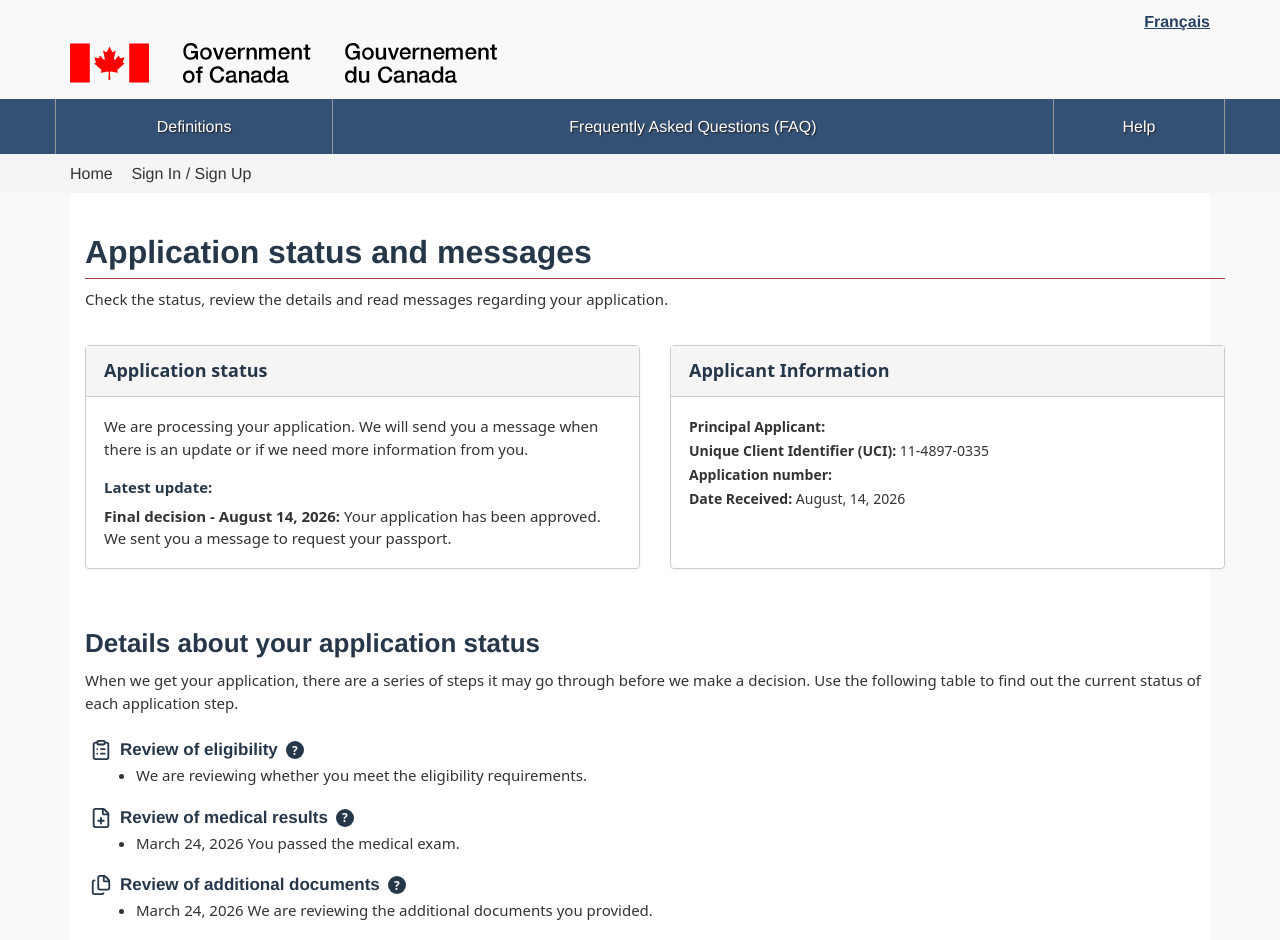
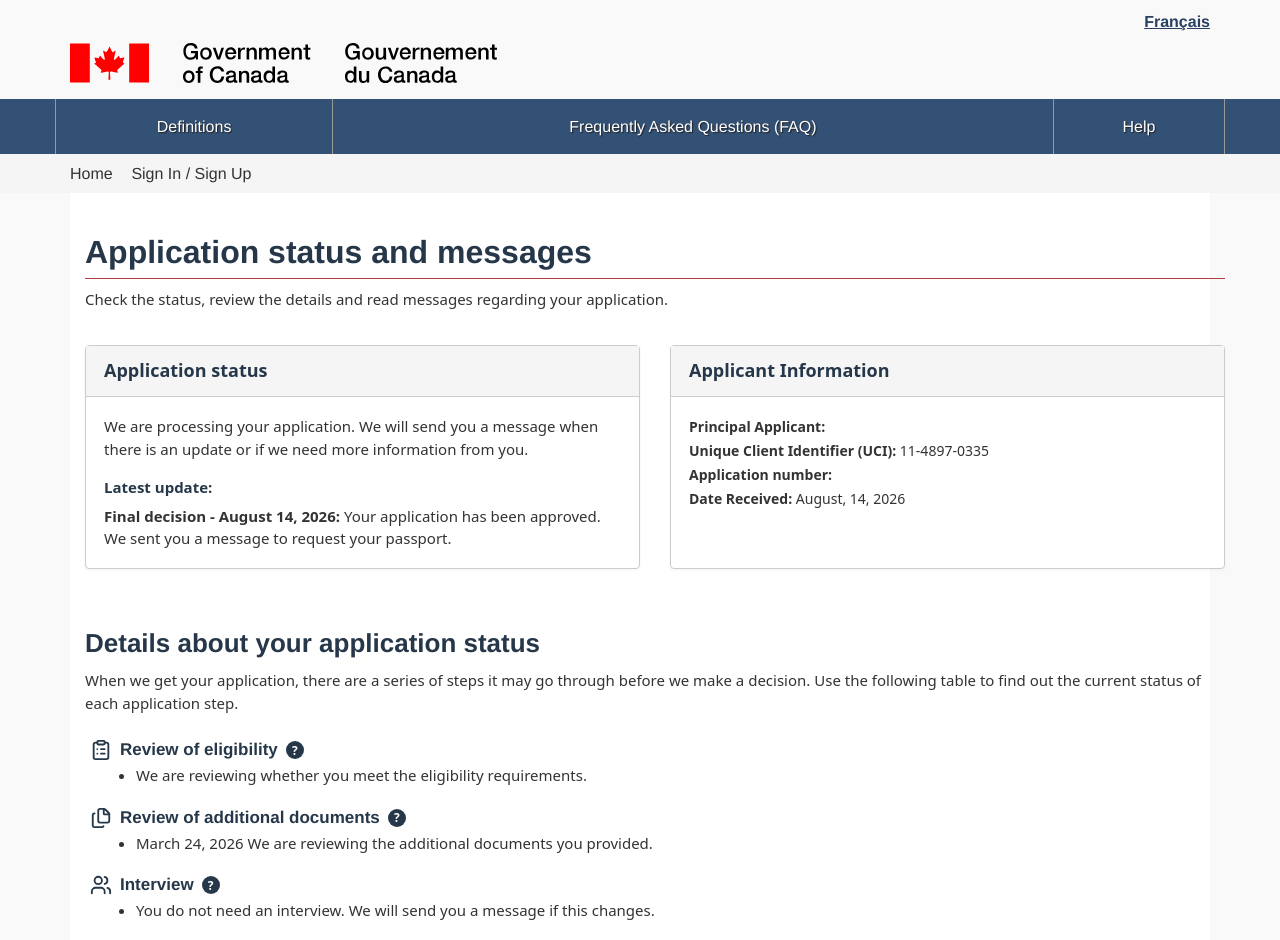
Before and after one commit to dreamvisaimmigration001-hash/ca_immigration, a React (Vite) app: page /mycic/dashboard in a window 1280 px wide. Shown: the top 940 px of the page. Built offline with nearby package versions, Linux system fonts and the light colour scheme; a web font is replaced by a local one.

Commit message:
feat: add MyCICDashboard page component for viewing application status and messages

```diff
--- a/src/pages/MyCICDashboard.jsx
+++ b/src/pages/MyCICDashboard.jsx
@@ -282,7 +282,7 @@ export default function MyCICDashboard() {
                     <strong>{t("dateReceived")}:</strong>{" "}
                     {visa?.receiveDate || "August, 14, 2026"}
                   </div>
-                  {/* {visa?.dateOfBiometricsEnrolment && (
+                  {visa?.dateOfBiometricsEnrolment && (
                     <div style={{ marginTop: "10px" }}>
                       <strong>{t("biometrics")}:</strong>
                       <ul
@@ -306,7 +306,7 @@ export default function MyCICDashboard() {
                         </li>
                       </ul>
                     </div>
-                  )} */}
+                  )}
                 </div>
               </div>
             </div>
@@ -390,9 +390,14 @@ export default function MyCICDashboard() {
               </div>
 
               {/* 2. Review of medical results */}
+              {visa?.medicalExaminationPassDate && (
                 <div style={{ marginBottom: "20px" }}>
                   <div
-                  style={{ display: "flex", alignItems: "center", gap: "8px" }}
+                    style={{
+                      display: "flex",
+                      alignItems: "center",
+                      gap: "8px",
+                    }}
                   >
                     <FilePlus size={22} style={{ color: "#26374a" }} />
                     <h3
@@ -438,6 +443,7 @@ export default function MyCICDashboard() {
                     </li>
                   </ul>
                 </div>
+              )}
 
               {/* 3. Review of additional documents */}
               <div style={{ marginBottom: "20px" }}>
```
Lines whose indentation alone changed are shown as unchanged.
